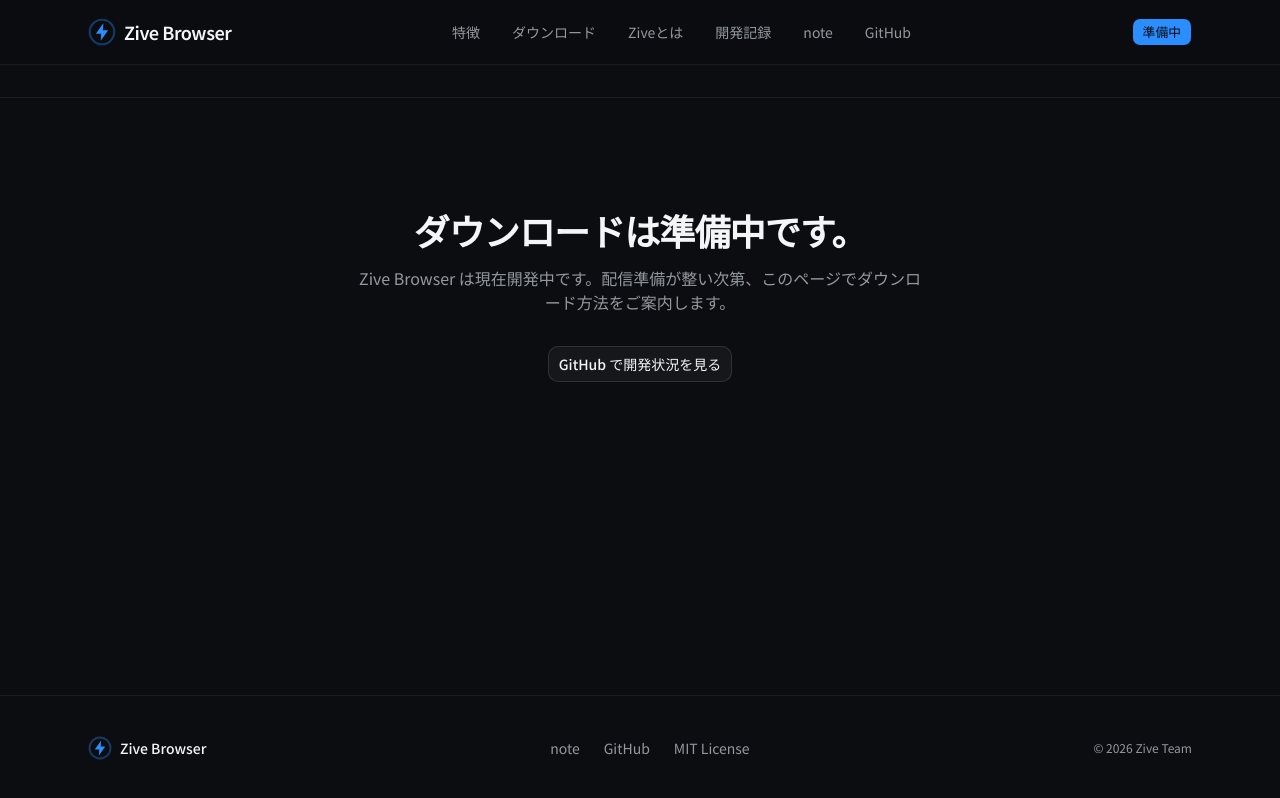
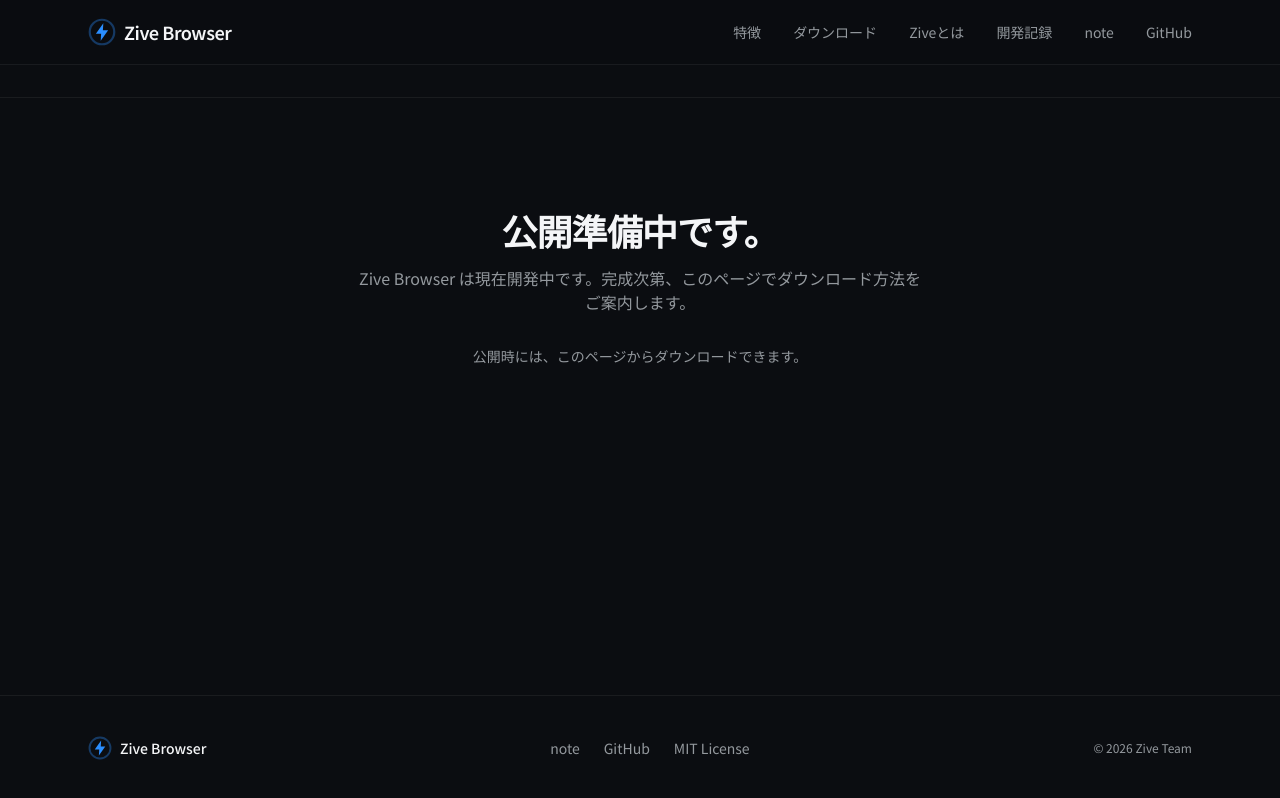
Before and after one commit to Oruna528/zivebrowser-site, a Next.js app: page /download in a window 1280 px wide. Built offline with nearby package versions, Linux system fonts and the light colour scheme.

Commit message:
Remove preregistration messaging

```diff
--- a/app/layout.tsx
+++ b/app/layout.tsx
@@ -16,7 +16,7 @@ const geistMono = Geist_Mono({
 export const metadata: Metadata = {
   title: 'Zive Browser — 軽量・高速なChromiumベースブラウザ',
   description:
-    'ミニマルで高速なタブ機能を備えた、Chromiumベースのカスタムブラウザ。不要な機能を極限まで排除し、コンテンツをありのまま高速に表示します。現在、事前登録受付中。',
+    'ミニマルで高速なタブ機能を備えた、Chromiumベースのカスタムブラウザ。不要な機能を極限まで排除し、コンテンツをありのまま高速に表示します。完成次第、公開予定です。',
   generator: 'v0.app',
   icons: {
     icon: [
--- a/app/register/page.tsx
+++ b/app/register/page.tsx
@@ -3,8 +3,8 @@ import { SiteHeader } from '@/components/site-header'
 import { SiteFooter } from '@/components/site-footer'
 
 export const metadata: Metadata = {
-  title: '事前登録 | Zive Browser',
-  description: 'Zive Browserの事前登録受付開始に向けた準備状況。',
+  title: '公開準備中 | Zive Browser',
+  description: 'Zive Browserは現在開発中です。完成次第、公開します。',
 }
 
 export default function RegisterPage() {
@@ -15,10 +15,10 @@ export default function RegisterPage() {
         <section className="mx-auto w-full max-w-xl rounded-3xl border border-border/70 bg-card p-8 text-center sm:p-12" aria-labelledby="preparation-title">
           <span className="text-sm font-medium text-primary">準備中</span>
           <h1 id="preparation-title" className="mt-4 text-balance text-4xl font-semibold tracking-tight">
-            事前登録は準備中です。
+            公開準備中です。
           </h1>
           <p className="mt-5 leading-relaxed text-muted-foreground">
-            受付開始まで、もうしばらくお待ちください。準備が整い次第、このページでお知らせします。
+            Zive Browserは現在開発中です。完成次第、このサイトで公開します。
           </p>
         </section>
       </main>
--- a/components/download-section.tsx
+++ b/components/download-section.tsx
@@ -1,5 +1,4 @@
 // import { Apple, Monitor } from 'lucide-react' // ← ダウンロード版で使用
-import { Button } from '@/components/ui/button'
 
 export function DownloadSection() {
   return (
@@ -10,27 +9,14 @@ export function DownloadSection() {
             リリース前のため、ダウンロードボタンの代わりに事前登録へ誘導します。
         ===================================================================== */}
         <h2 className="text-balance text-3xl font-semibold tracking-tight sm:text-4xl">
-          ダウンロードは準備中です。
+          公開準備中です。
         </h2>
         <p className="mx-auto mt-4 max-w-xl text-pretty text-muted-foreground">
-          Zive Browser は現在開発中です。配信準備が整い次第、このページでダウンロード方法をご案内します。
+          Zive Browser は現在開発中です。完成次第、このページでダウンロード方法をご案内します。
         </p>
-        <div className="mt-8 flex justify-center">
-          <Button
-            size="lg"
-            variant="outline"
-            nativeButton={false}
-            render={
-              <a
-                href="https://github.com/Zive-Team/ZiveBrowser"
-                target="_blank"
-                rel="noopener noreferrer"
-              />
-            }
-          >
-            GitHub で開発状況を見る
-          </Button>
-        </div>
+        <p className="mt-8 text-sm text-muted-foreground">
+          公開時には、このページからダウンロードできます。
+        </p>
         {/* ▲▲▲ 事前登録フェーズ ▲▲▲ */}
 
         {/* =====================================================================
--- a/components/hero.tsx
+++ b/components/hero.tsx
@@ -39,7 +39,7 @@ export function Hero() {
           </p>
 
           <div className="mx-auto mt-8 max-w-md rounded-2xl border border-border/70 bg-card px-5 py-4 text-sm text-muted-foreground">
-            事前登録の受付開始に向けて準備中です。
+            開発と公開の準備を進めています。完成次第、このサイトで公開します。
           </div>
         </div>
 
--- a/components/site-header.tsx
+++ b/components/site-header.tsx
@@ -1,5 +1,4 @@
 import Link from 'next/link'
-import { Button } from '@/components/ui/button'
 import { ZiveLogo } from '@/components/zive-logo'
 
 export function SiteHeader() {
@@ -54,9 +53,6 @@ export function SiteHeader() {
           </a>
         </nav>
 
-        <Button size="sm" nativeButton={false} render={<Link href="/register" />}>
-          準備中
-        </Button>
       </div>
     </header>
   )
```
